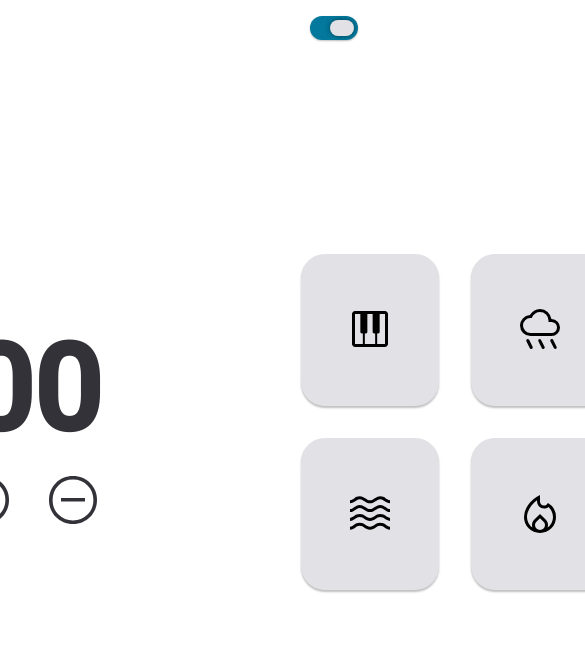
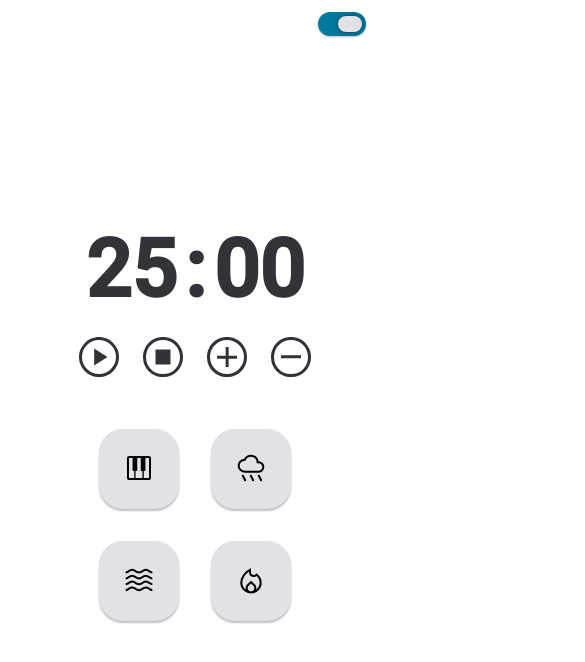
Before and after one commit to emidiovaleretto/focus-timer-app-v2, a plain HTML site: page index.html in a window 390 px wide. Shown: the top 662 px of the page, 585 px wide, since content can reach past the window. Drawn offline with Linux system fonts and the light colour scheme.

Commit message:
style: add media queries for responsiveness on smaller devices

```diff
--- a/assets/css/style.css
+++ b/assets/css/style.css
@@ -184,3 +184,64 @@ body {
   filter: invert(100%) sepia(100%) saturate(0%) hue-rotate(0deg)
     brightness(100%) contrast(100%);
 }
+
+@media (max-width: 768px) {
+  .container {
+    max-width: 50vw;
+    flex-direction: column;
+    gap: 4rem;
+  }
+  .timer-stopwatch {
+    justify-content: center;
+    font-size: 10rem;
+  }
+  img[src*="svg"] {
+    width: 3.2rem;
+    height: 3.2rem;
+  }
+  .timer_controls {
+    gap: 2.8rem;
+  }
+  .controls {
+    display: flex;
+    flex-wrap: wrap;
+    justify-content: center;
+  }
+  .controls-button {
+    width: 10rem;
+    height: 10rem;
+  }
+  .button-play,
+  .button-pause,
+  .button-stop,
+  .button-increase,
+  .button-decrease {
+    background-size: 4rem;
+  }
+
+  .toggle-switch {
+    top: 1.2rem;
+    right: 2.4rem;
+  }
+}
+
+@media (max-width: 428px) {
+  .container {
+    max-width: 90vw;
+    gap: 2.4rem;
+  }
+  .timer-stopwatch {
+    font-size: 8rem;
+  }
+  .timer_controls {
+    gap: 1.6rem;
+  }
+  .controls {
+    max-width: 70vw;
+    margin-top: 2.4rem;
+  }
+  .controls-button {
+    width: 8rem;
+    height: 8rem;
+  }
+}
```
